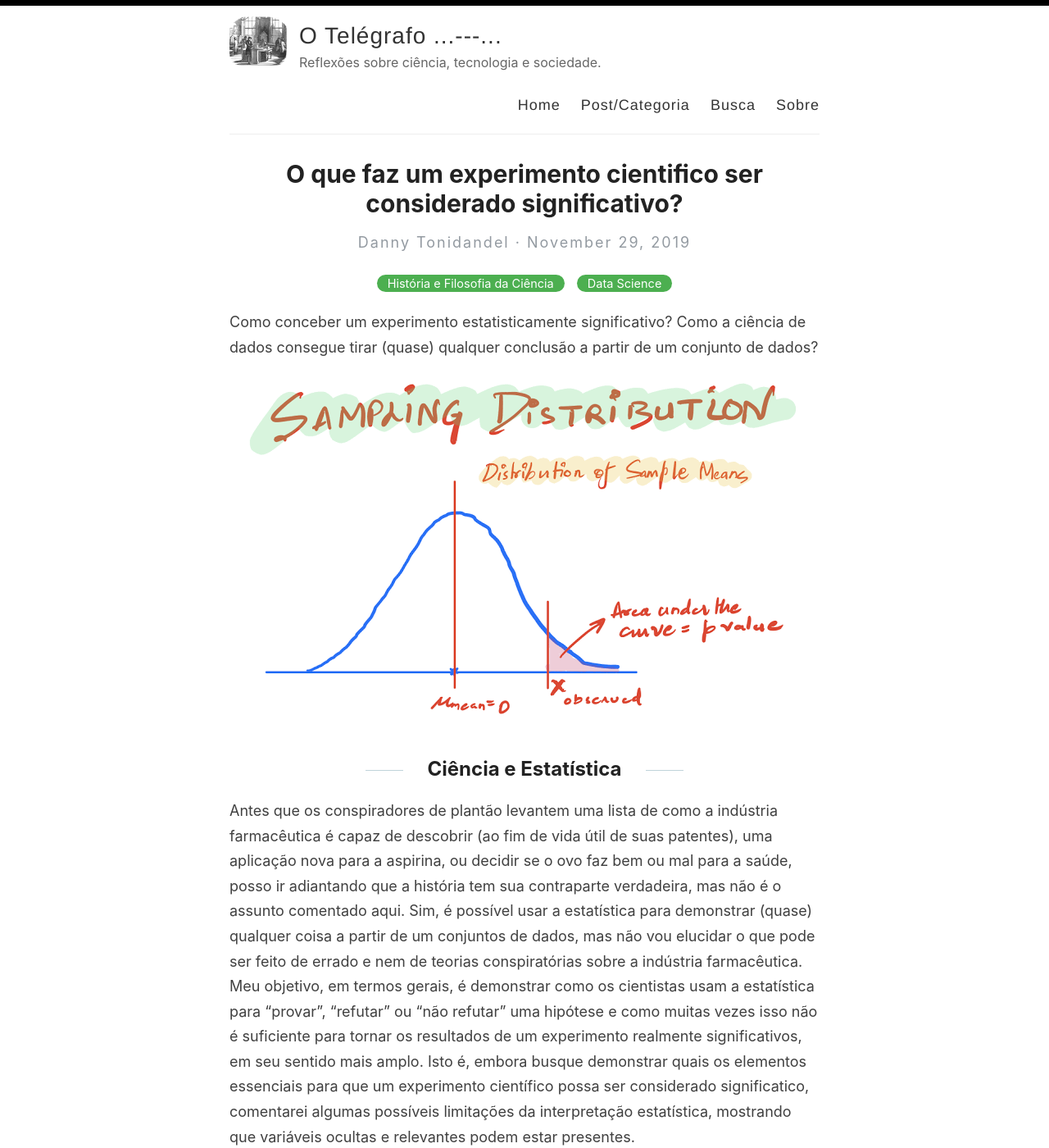
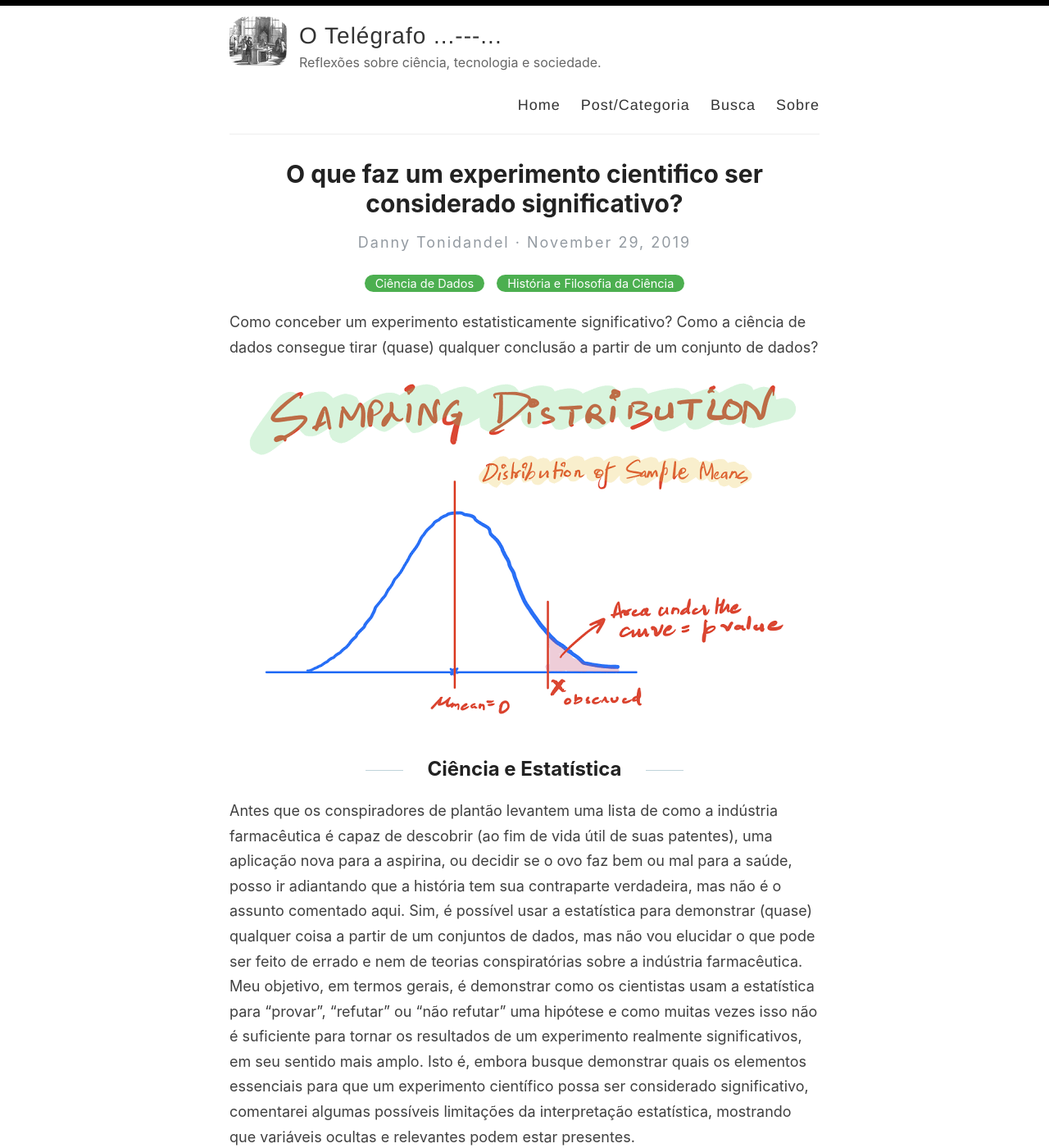
Before and after one commit to tonidandel/otelegrafo_, a Jekyll site: the page built from _posts/2019-11-29-o-que-faz-um-experimento-cientifico-ser-considerado-significativo.md, in a window 1280 px wide and 1400 px high. Shown: the whole window at 82% size. Built offline with Jekyll 4.4.1, drawn with Linux system fonts in a browser that asks for light colours; nearby versions of some CDN libraries; some web fonts are replaced; formulas are drawn with MathJax 3; some of the changed text lies outside the part shown.

Commit message:
post-corrections

```diff
--- a/_posts/2019-11-29-o-que-faz-um-experimento-cientifico-ser-considerado-significativo.md
+++ b/_posts/2019-11-29-o-que-faz-um-experimento-cientifico-ser-considerado-significativo.md
@@ -2,8 +2,8 @@
 layout: post
 title: O que faz um experimento cientifico ser considerado significativo?
 categories:
+  - Ciência de Dados
   - História e Filosofia da Ciência
-  - Data Science
 coments: true
 ---
 
@@ -13,13 +13,13 @@
 
 ## Ciência e Estatística
 
- Antes que os conspiradores de plantão levantem uma lista de como a indústria farmacêutica é capaz de descobrir (ao fim de vida útil de suas patentes),  uma aplicação nova para a aspirina, ou decidir se o ovo faz bem ou mal para a saúde, posso ir adiantando que a história tem sua contraparte verdadeira, mas não é o assunto comentado aqui. Sim, é possível usar a estatística para demonstrar (quase) qualquer coisa a partir de um conjuntos de dados, mas não vou elucidar o que pode ser feito de errado e nem de teorias conspiratórias sobre a indústria farmacêutica. Meu objetivo, em termos gerais, é demonstrar como os cientistas usam a estatística para "provar", "refutar" ou "não refutar" uma hipótese e como muitas vezes isso não é suficiente para tornar os resultados de um experimento realmente significativos, em seu sentido mais amplo. Isto é, embora busque demonstrar quais os elementos essenciais para que um experimento científico possa ser considerado significatico, comentarei algumas possíveis limitações da interpretação estatística, mostrando que variáveis ocultas e relevantes podem estar presentes.
+ Antes que os conspiradores de plantão levantem uma lista de como a indústria farmacêutica é capaz de descobrir (ao fim de vida útil de suas patentes),  uma aplicação nova para a aspirina, ou decidir se o ovo faz bem ou mal para a saúde, posso ir adiantando que a história tem sua contraparte verdadeira, mas não é o assunto comentado aqui. Sim, é possível usar a estatística para demonstrar (quase) qualquer coisa a partir de um conjuntos de dados, mas não vou elucidar o que pode ser feito de errado e nem de teorias conspiratórias sobre a indústria farmacêutica. Meu objetivo, em termos gerais, é demonstrar como os cientistas usam a estatística para "provar", "refutar" ou "não refutar" uma hipótese e como muitas vezes isso não é suficiente para tornar os resultados de um experimento realmente significativos, em seu sentido mais amplo. Isto é, embora busque demonstrar quais os elementos essenciais para que um experimento científico possa ser considerado significativo, comentarei algumas possíveis limitações da interpretação estatística, mostrando que variáveis ocultas e relevantes podem estar presentes.
 
 Thomas Kuhn, que deu uma nova acepção à palavra "paradigma" quanfo escreveu "A Estrutura das Revoluções Científicas", um dos mais citados livros de toda a história da ciência, costumava afirmar que a ciência não é apenas a busca racional por uma verdade "lógica", algo como uma marcha lenta, progressiva e, por que não dizer, tediosa até um destino certo, mas também é o produto do próprio meio onde ela é produzida. Isto é, a ciência dependente também das relações sociais, ambições, modismos e pressões que os cientistas sofrem por seus pares e até pela sociedade como um todo. Afinal de contas, a profissão de cientista, atualmente tão combatida e questionada, deixou de ser apenas uma atividade para aqueles que desfrutavam de tempo e recursos financeiros, como era comum aos filósofos da antiguidade até o século XVIII, quando a revolução científica elevou a condição do pensador a um novo patamar, até que se tornasse realmente uma profissão, a partir da chamadas revoluções industriais dos séculos seguintes. A partir da profissionalização do cientista, questões comuns aos trabalhadores das fábricas começaram também a ser aplicadas aos profissionais da ciência, em que cumprir horários, metas e planos, além de desenvolver pesquisas, escrever sobre elas e comunicar ao mundo começou a se tornar cada vez mais necessário. É o popular  *publish or perish* (publique ou pereça), da sigla inglês, que sintetiza o modo atualmente dominante de pensar o trabalho do cientista.
 
 Natural, portanto, que um ramo de trabalho que se mostrou fundamental para o progresso econômico mundial -- pois a pesquisa científica e seus produtos tecnológicos têm sido os principais motores da economia global do século XXI -- seja influenciado por diversos fatores além da mera busca pela verdade. Um desses fatores é justamente a necessidade constante de sistematização do método científico, em que se busca demonstrar a veracidade de determinada hipótese ou validação de experimentos a partir de ferramentas matemáticas, como a estatística.
 
-Recentemente, encontrei [uma matéria interessante da revista Nature](https://www.nature.com/articles/nature.2017.22375) que se dedicava à analise de um simples parâmetri, chamado **valor-p**, que é um conceito bastante conhecido em *Data Science* ou Ciência de Dados. A ciência de dados é um ramo eminentemente estatístico da computação, que permite o trabalho com grandes volumes de dados e tem propiciado uma verdadeira revolução na era dos algoritmos de Inteligência Artificial. O valor-p é, basicamente, um parâmetro estatístico que indica se determinada hipótese, formulada *a priori*, deve ser rejeitada ou não. Por exemplo, como podemos testar a seguinte afirmação: `uma xícara de café melhora o desempenho de estudantes` ?
+Recentemente, encontrei [uma matéria interessante da revista Nature](https://www.nature.com/articles/nature.2017.22375) que se dedicava à analise de um simples parâmetro, chamado **valor-p**, que é um conceito bastante conhecido em *Data Science* ou Ciência de Dados. A ciência de dados é um ramo eminentemente estatístico da computação, que permite o trabalho com grandes volumes de dados e tem propiciado uma verdadeira revolução na era dos algoritmos de Inteligência Artificial. O valor-p é, basicamente, um parâmetro estatístico que indica se determinada hipótese, formulada *a priori*, deve ser rejeitada ou não. Por exemplo, como podemos testar a seguinte afirmação: `uma xícara de café melhora o desempenho de estudantes` ?
 
 Um problema como esses pode ser formulado de acordo com duas hipóteses, que chamarei aqui de $H_0$ e $H_1$, ou hipótese nula e hipótese alternativa, respectivamente. Isto é, podemos formular o seguinte teste:
 
```
Also changed, not shown: other parts of _posts/2019-11-29-o-que-faz-um-experimento-cientifico-ser-considerado-significativo.md (+3 -3 lines), _posts/2019-12-06-bilac-contra-a-eletricidade.md (+0 -1 lines).
